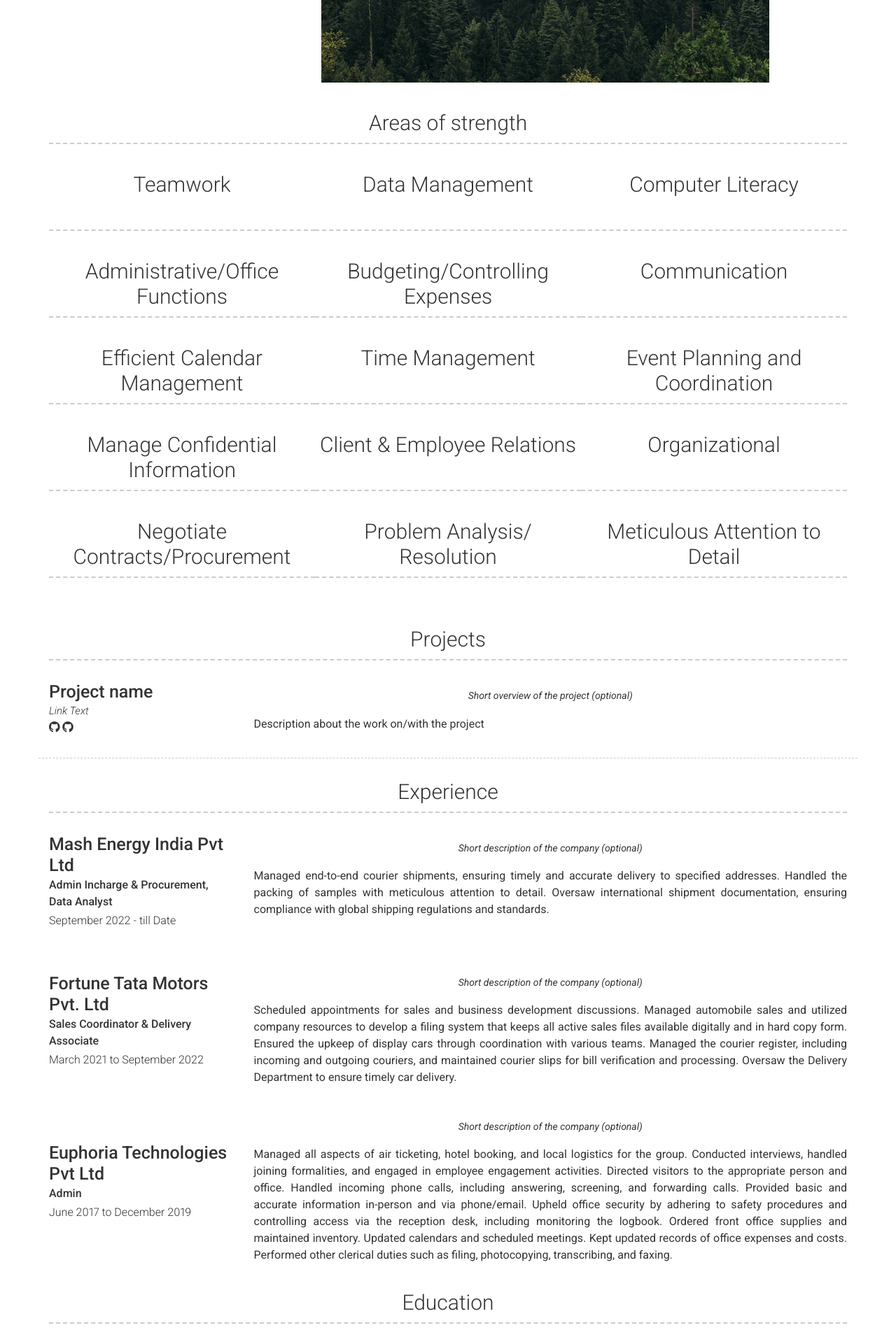
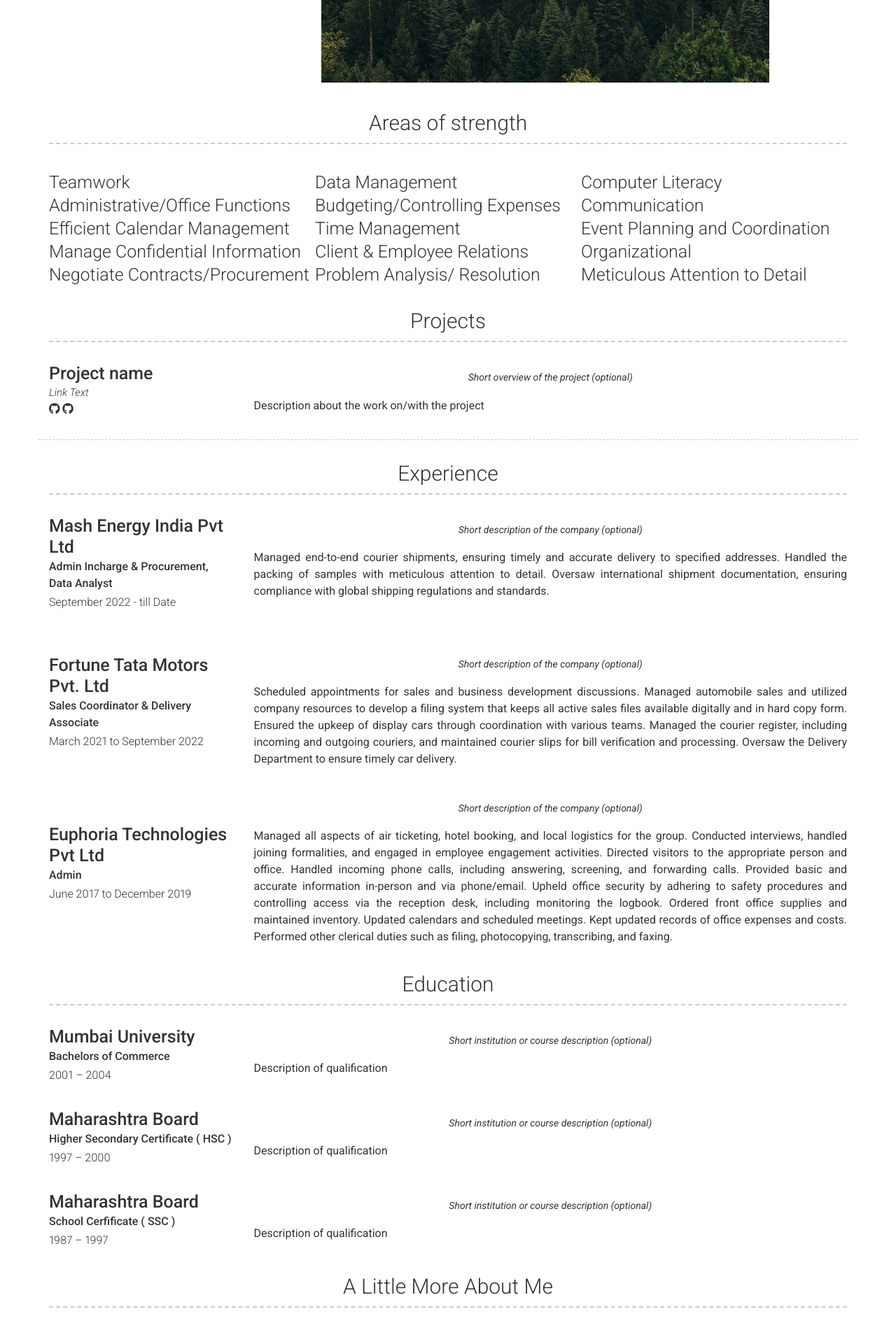
Before and after one commit to helinasangoi/myresume, a Jekyll site: the page built from index.md, in a window 1280 px wide. Shown: the part 797-2708 px from the top of the page at 70% size. Built offline with Jekyll 4.4.1, drawn with Linux system fonts in a browser that asks for light colours; nearby versions of some CDN libraries.

Commit message:
Update section-column.html

```diff
--- a/_includes/section-column.html
+++ b/_includes/section-column.html
@@ -1,7 +1,7 @@
 <div class="grid-flow">
     {% for item in include.content %}
         {% for each in item.field %}
-            <h3>{{ each.name }}</h3>
+            <h4>{{ each.name }}</h4>
         {% endfor %}
     {% endfor %}
 </div>
```
